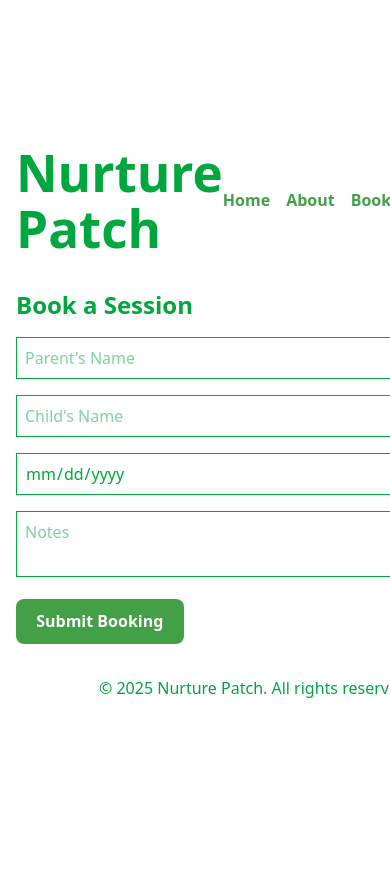
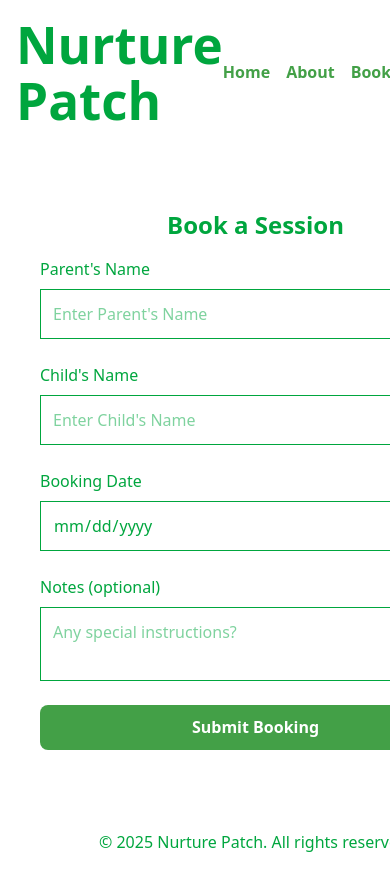
Before and after one commit to oluwaseunolusanya/nurture-patch, a React (Vite) app: page /booking in a window 390 px wide. Shown: the top 870 px of the page. Before the commit the page ends 844 px from the top, so only its background shows below. Built offline with nearby package versions, Linux system fonts and the light colour scheme.

Commit message:
Add responsiveness to pages.

```diff
--- a/src/components/Hero.jsx
+++ b/src/components/Hero.jsx
@@ -1,18 +1,22 @@
 import React from 'react';
-import heroImage from '../assets/hero.jpg'
+import heroImage from '../assets/hero.jpg';
 import { Link } from 'react-router-dom';
 
 const Hero = () => {
   return (
-    <div className="relative bg-green-600 text-white h-[80vh] flex items-center justify-center text-center overflow-hidden">
+    <div className="relative bg-green-600 text-white h-[80vh] sm:h-[70vh] md:h-[80vh] flex items-center justify-center text-center overflow-hidden">
       <img
         src={heroImage}
         alt="Children playing"
         className="absolute w-full h-full object-cover opacity-30"
       />
-      <div className="relative z-10 p-6">
-        <h1 className="text-4xl md:text-6xl font-bold mb-4">Little Steps Toward Big Futures</h1>
-        <p className="text-lg md:text-2xl mb-6">Before and after-school care designed to inspire and support.</p>
+      <div className="relative z-10 px-6 sm:px-8 md:px-12">
+        <h1 className="text-3xl sm:text-4xl md:text-5xl lg:text-6xl font-bold mb-4">
+          Little Steps Toward Big Futures
+        </h1>
+        <p className="text-lg sm:text-xl md:text-2xl mb-6">
+          Before and after-school care designed to inspire and support.
+        </p>
         <Link
           to="/booking"
           className="bg-white text-green-600 font-semibold py-3 px-6 rounded-full hover:bg-green-100 transition"
--- a/src/pages/About.jsx
+++ b/src/pages/About.jsx
@@ -2,16 +2,36 @@ import React from 'react';
 
 function About() {
   return (
-    <section className='text-green-600'>
-      <h2 className="text-2xl font-bold mb-4">About Us</h2>
-      <p>At Nurture Patch, we believe every child deserves a nurturing and inspiring environment.
-      We provide care for school-aged children with flexible after-school and holiday options.</p>
-      <p>
-          With a focus on learning through play, creativity, and positive relationships,
-          we support each child's journey — one little step at a time.
-      </p>
+    <section className='bg-green-50 text-green-600 py-12 sm:py-16 md:py-20 px-6 sm:px-8 md:px-12'>
+      <h2 className="text-3xl sm:text-4xl font-bold mb-6 text-center">About Us</h2>
+      <div className="text-center mb-8">
+        <p className='text-lg sm:text-xl md:text-2xl mb-6'>
+          At Nurture Patch, we believe every child deserves a nurturing and inspiring environment.
+          We provide care for school-aged children with flexible after-school and holiday options.
+        </p>
+      </div>
+
+      <div className="grid grid-cols-1 sm:grid-cols-2 gap-8 text-center mb-8">
+        <div className="space-y-4">
+          <h3 className="text-xl font-semibold">Our Values</h3>
+          <ul className="text-lg">
+            <li>❤️ Care and Compassion</li>
+            <li>🧠 Creativity and Growth</li>
+            <li>🌱 Positive Relationships</li>
+            <li>🎨 Learning Through Play</li>
+          </ul>
+        </div>
+
+        <div className="space-y-4">
+          <h3 className="text-xl font-semibold">Our Mission</h3>
+          <p className="text-lg">
+            Our mission is to provide a safe, caring, and stimulating environment for school-aged children,
+            where they can grow, play, and learn — one little step at a time.
+          </p>
+        </div>
+      </div>
     </section>
   );
-};
+}
 
 export default About;
--- a/src/pages/Booking.jsx
+++ b/src/pages/Booking.jsx
@@ -1,16 +1,118 @@
-import React from 'react';
+import React, { useState } from 'react';
 
 function Booking() {
+  const [formData, setFormData] = useState({
+    parentName: '',
+    childName: '',
+    bookingDate: '',
+    notes: '',
+  });
+
+  const [isSubmitted, setIsSubmitted] = useState(false);
+  const [errorMessage, setErrorMessage] = useState('');
+
+  const handleChange = (e) => {
+    const { name, value } = e.target;
+    setFormData({
+      ...formData,
+      [name]: value,
+    });
+  };
+
+  const handleSubmit = (e) => {
+    e.preventDefault();
+
+    // Simple validation
+    if (!formData.parentName || !formData.childName || !formData.bookingDate) {
+      setErrorMessage('Please fill in all required fields.');
+      return;
+    }
+
+    setIsSubmitted(true);
+    setErrorMessage('');
+    // Here you could send the form data to an email or backend
+  };
+
   return (
-    <section className='text-green-600'>
-        <h2 className="text-2xl font-bold mb-4">Book a Session</h2>
-      <form className="space-y-4">
-        <input type="text" placeholder="Parent's Name" className="border p-2 w-full" />
-        <input type="text" placeholder="Child's Name" className="border p-2 w-full" />
-        <input type="date" className="border p-2 w-full" />
-        <textarea placeholder="Notes" className="border p-2 w-full"></textarea>
-        <button id='booking' type="submit" className="bg-green-600 text-white px-4 py-2 rounded">Submit Booking</button>
-      </form>
+    <section className="w-full text-green-600 py-12 px-6 sm:px-8 md:px-12">
+      <h2 className="text-2xl sm:text-3xl font-bold mb-4 text-center">Book a Session</h2>
+
+      {isSubmitted ? (
+        <div className="text-center p-4 bg-green-100 border-green-600 border rounded">
+          <p className="text-lg text-green-600">Your booking has been submitted successfully! We will get back to you shortly.</p>
+        </div>
+      ) : (
+        <form className="space-y-6" onSubmit={handleSubmit}>
+          {errorMessage && <p className="text-red-600 text-center">{errorMessage}</p>}
+
+          {/* Parent and Child Name */}
+          <div className="grid grid-cols-1 sm:grid-cols-2 gap-6">
+            <div className="flex flex-col">
+              <label htmlFor="parentName" className="block mb-2">Parent's Name</label>
+              <input
+                type="text"
+                id="parentName"
+                name="parentName"
+                value={formData.parentName}
+                onChange={handleChange}
+                placeholder="Enter Parent's Name"
+                className="border p-3 w-full"
+                required
+              />
+            </div>
+
+            <div className="flex flex-col">
+              <label htmlFor="childName" className="block mb-2">Child's Name</label>
+              <input
+                type="text"
+                id="childName"
+                name="childName"
+                value={formData.childName}
+                onChange={handleChange}
+                placeholder="Enter Child's Name"
+                className="border p-3 w-full"
+                required
+              />
+            </div>
+          </div>
+
+          {/* Booking Date */}
+          <div className="flex flex-col">
+            <label htmlFor="bookingDate" className="block mb-2">Booking Date</label>
+            <input
+              type="date"
+              id="bookingDate"
+              name="bookingDate"
+              value={formData.bookingDate}
+              onChange={handleChange}
+              className="border p-3 w-full"
+              required
+            />
+          </div>
+
+          {/* Notes */}
+          <div className="flex flex-col">
+            <label htmlFor="notes" className="block mb-2">Notes (optional)</label>
+            <textarea
+              id="notes"
+              name="notes"
+              value={formData.notes}
+              onChange={handleChange}
+              placeholder="Any special instructions?"
+              className="border p-3 w-full"
+            ></textarea>
+          </div>
+
+          {/* Submit Button */}
+          <button
+            id="booking"
+            type="submit"
+            className="bg-green-600 text-white px-6 py-3 rounded w-full sm:w-auto mx-auto block mt-6 hover:bg-green-700 transition"
+          >
+            Submit Booking
+          </button>
+        </form>
+      )}
     </section>
   );
 };
--- a/src/pages/Home.jsx
+++ b/src/pages/Home.jsx
@@ -1,15 +1,42 @@
 import React from 'react';
 import Hero from '../components/Hero';
-
 
 function Home() {
   return (
     <section className="text-center text-green-600">
-      {/* <h2 className="text-2xl font-bold">Welcome to Nurture Patch!</h2> */}
       <Hero />
-      <p className="mt-4">Safe, caring, and fun childcare for school-age children.</p>
+
+      {/* Tagline Section */}
+      <div className="mt-8">
+        <p className="text-lg sm:text-xl md:text-2xl mb-6">
+          Safe, caring, and fun childcare for school-age children.
+        </p>
+      </div>
+
+      {/* Unique Selling Points Section */}
+      <div className="grid grid-cols-1 sm:grid-cols-2 md:grid-cols-3 gap-8 px-6 sm:px-8 md:px-16 mt-12">
+        <div className="bg-green-50 p-6 rounded-lg shadow-md">
+          <h3 className="text-2xl font-semibold text-green-600 mb-4">Learning Through Play</h3>
+          <p>We prioritize creativity, fun, and learning through play to help children thrive.</p>
+        </div>
+        <div className="bg-green-50 p-6 rounded-lg shadow-md">
+          <h3 className="text-2xl font-semibold text-green-600 mb-4">Flexible Hours</h3>
+          <p>Our after-school and holiday care options are designed to fit your schedule.</p>
+        </div>
+        <div className="bg-green-50 p-6 rounded-lg shadow-md">
+          <h3 className="text-2xl font-semibold text-green-600 mb-4">Caring Environment</h3>
+          <p>We foster a safe, supportive environment where children can grow and explore.</p>
+        </div>
+      </div>
+
+      {/* Parent Testimonial Section */}
+      {/* <div className="mt-16 px-6 sm:px-8 md:px-16 text-center">
+        <h3 className="text-2xl font-semibold mb-4">What Parents Are Saying</h3>
+        <p className="text-lg sm:text-xl mb-4">“Nurture Patch has been a game-changer for our family! Our child loves the activities and the caring staff.”</p>
+        <p className="text-lg sm:text-xl">- Jane & John, Parents</p>
+      </div> */}
     </section>
   );
-};
+}
 
 export default Home;
```
